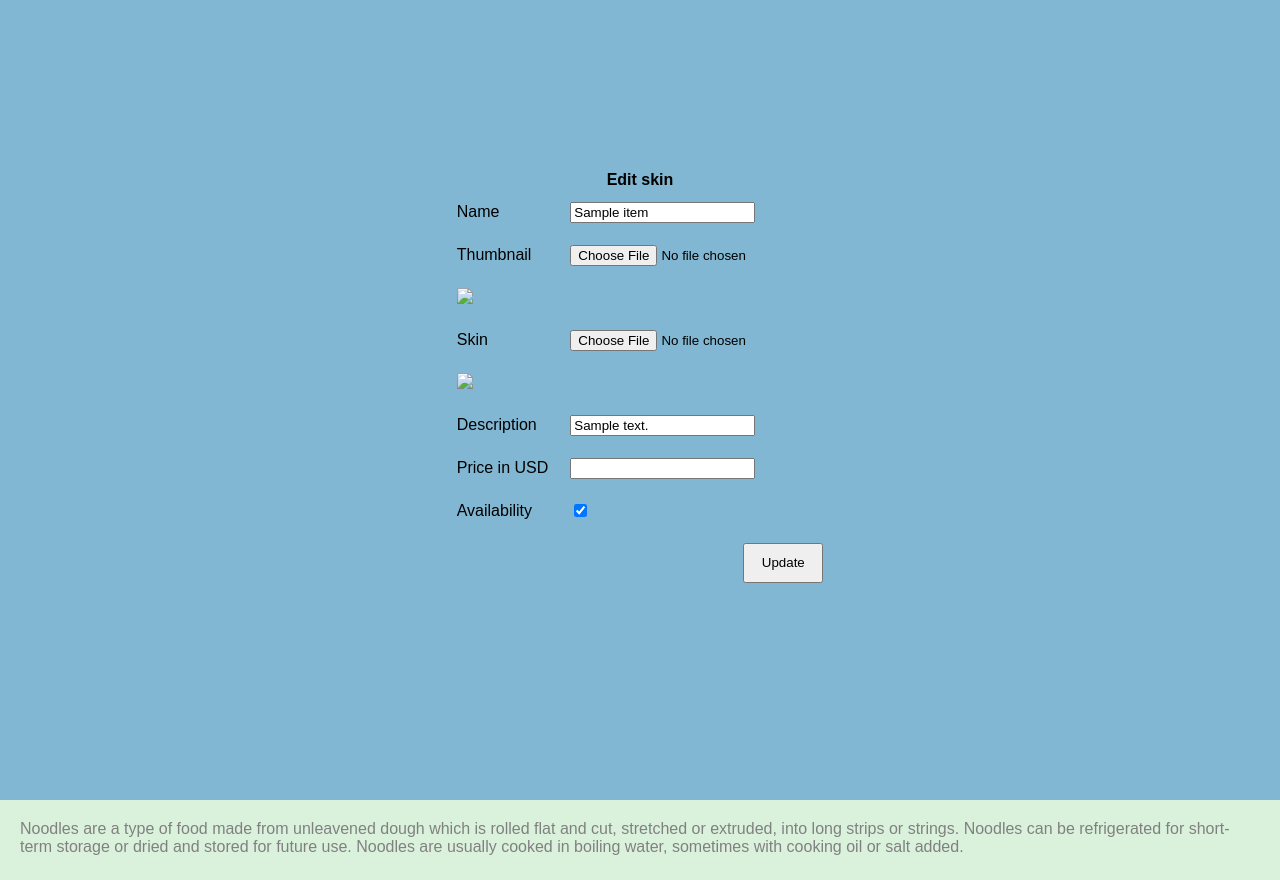
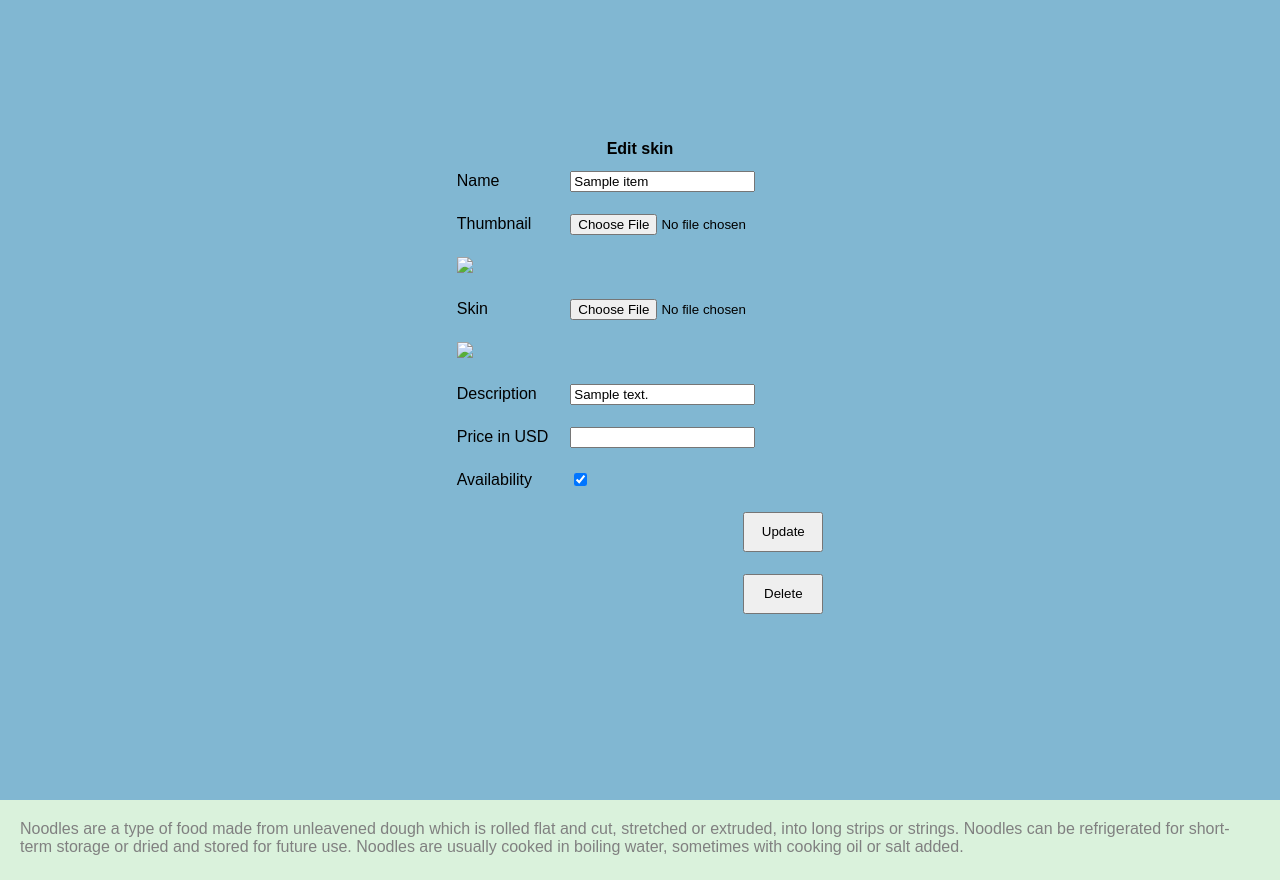
Before and after one commit to MMierzej/skinft, a Node project: template src/views/item-edit.ejs in a window 1280 px wide. Shown: the part 80-960 px from the top of the page. Run offline with Node 20 templates, Linux system fonts and the light colour scheme; the template is opened without the code that fills it: most values are stand-ins (such as "Sample title", 1, 10 or a date in 2020); some libraries are stand-ins or nearby versions.

Commit message:
Add delete button and endpoint

```diff
--- a/src/app.js
+++ b/src/app.js
@@ -172,6 +172,16 @@ const { createHash } = require('crypto');
         res.render('item-edit', { item, message: 'Success', user: req.session.userid, admin: req.session.admin });
     });
 
+    app.post('/delete/:name', async (req, res) => {
+        if (!req.session.admin) {
+            res.redirect('/');
+        } else {
+            const name = req.params.name;
+            await Skin.findOneAndRemove({ name: name });
+            res.redirect('/');
+        }
+    });
+
     app.get('/login', auth, (req, res) => {
         if (req.session.userid) {
             res.redirect('/?message=' + 'Already logged in.');
--- a/src/views/item-edit.ejs
+++ b/src/views/item-edit.ejs
@@ -16,8 +16,8 @@
         user: locals.user
     }) %>
     <main>
-        <form action="/edit/<%- item.name %>" method="post" enctype="multipart/form-data">
-            <table>
+        <table>
+            <form action="/edit/<%- item.name %>" method="post" enctype="multipart/form-data">
                 <tr>
                     <th colspan="2">Edit skin</th>
                 </tr>
@@ -55,11 +55,19 @@
                     <td></td>
                     <td><input type="submit" id="submit" value="Update"></td>
                 </tr>
+            </form>
+            <form action="/delete/<%- item.name %>" method="post">
+                <tr>
+                    <td></td>
+                    <td>
+                        <input type="submit" id="submit" value="Delete">
+                    </td>
+                </tr>
                 <tr>
                     <td colspan="2"><p id="error"><% if (locals.message) { %> <%= message %> <% } %></p></td>
                 </tr>
-            </table>
-        </form>
+            </form>
+        </table>
     </main>
     <%- include('footer', {
         user: locals.user
```
